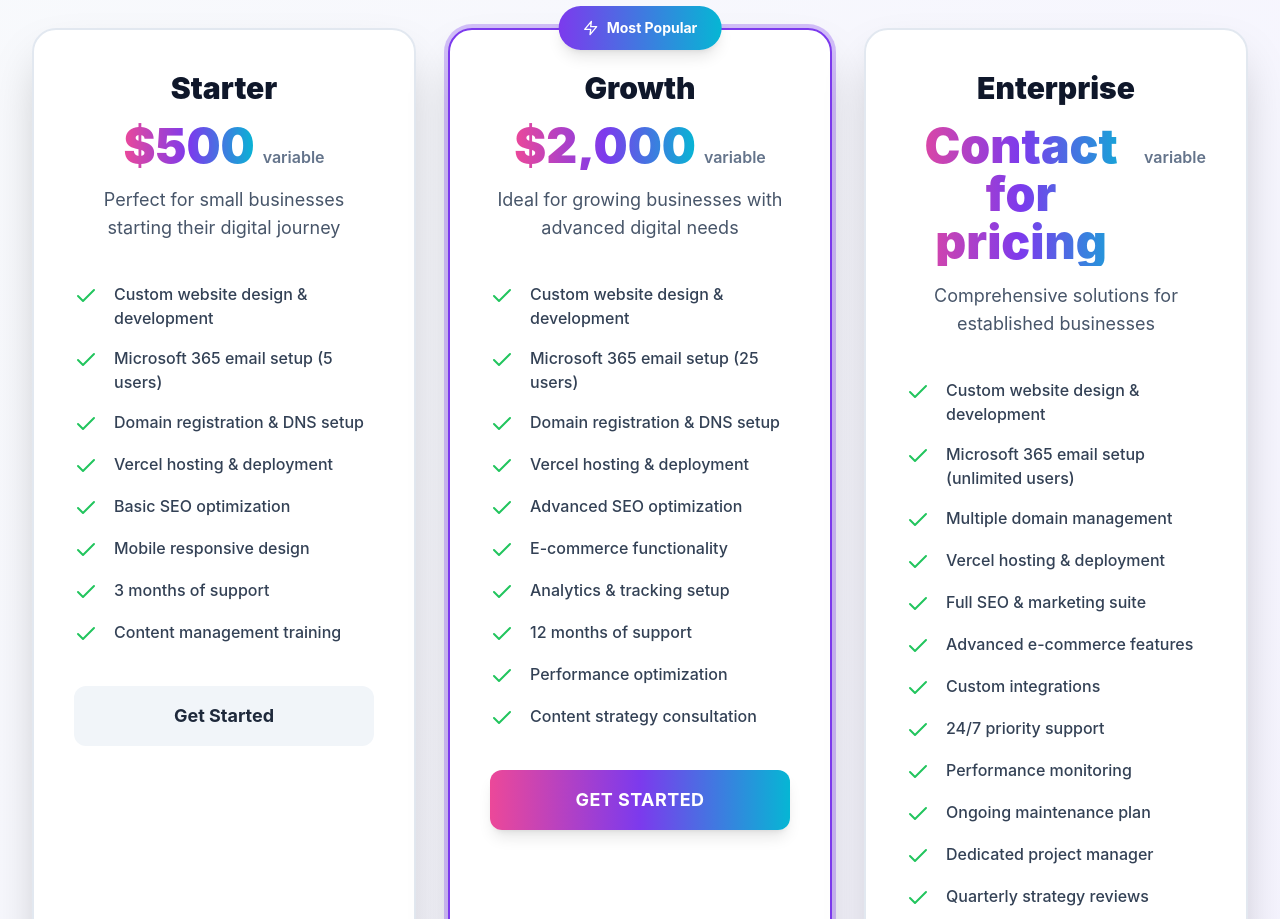
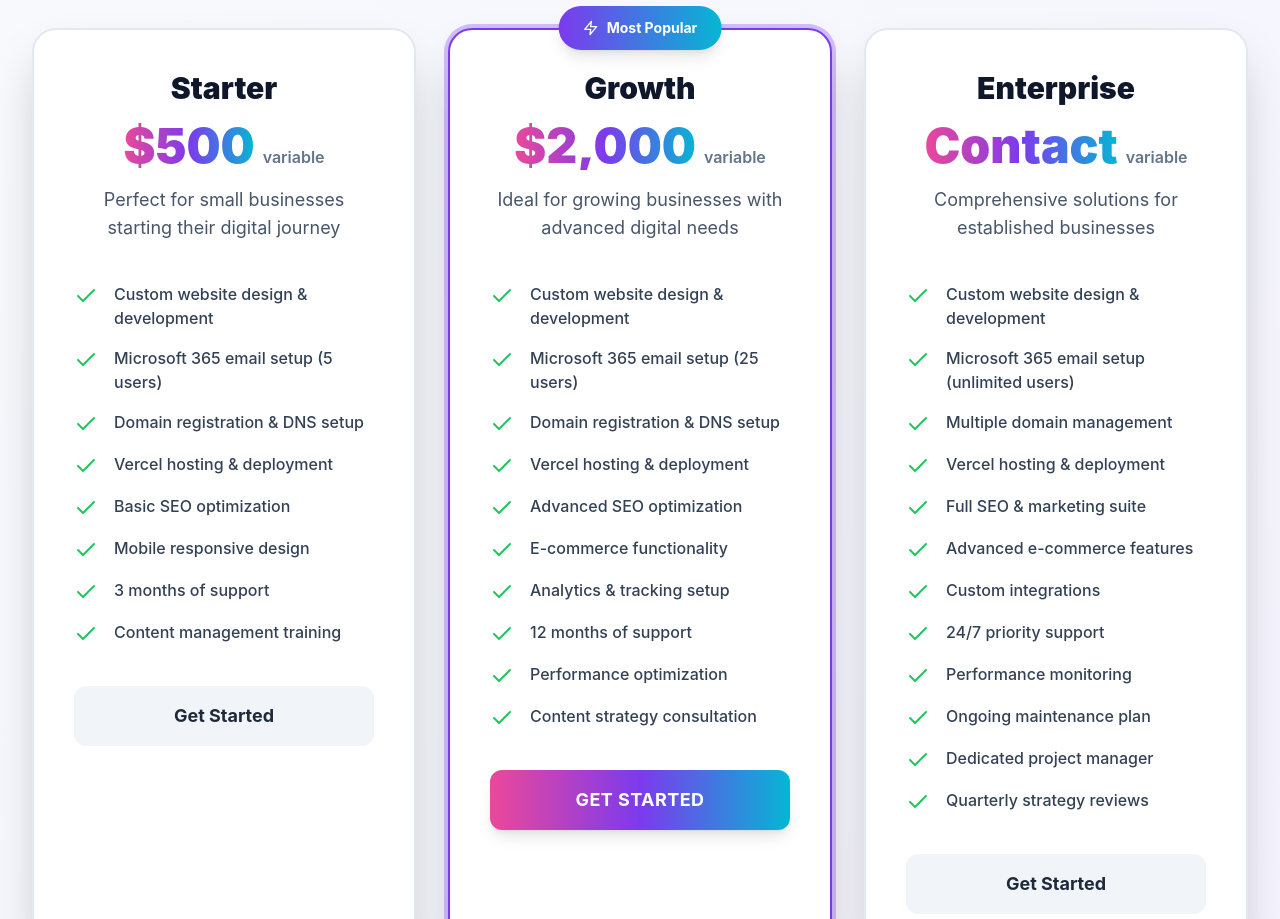
Before and after one commit to wayytootall/eds, a Next.js app: page / in a window 1280 px wide. Shown: the part 4860-5779 px from the top of the page. Built offline with nearby package versions, Linux system fonts and the light colour scheme.

Commit message:
pricing changes

```diff
--- a/components/Pricing.tsx
+++ b/components/Pricing.tsx
@@ -44,7 +44,7 @@ const plans = [
   },
   {
     name: 'Enterprise',
-    price: 'Contact for pricing',
+    price: 'Contact',
     period: 'variable',
     description: 'Comprehensive solutions for established businesses',
     features: [
```
